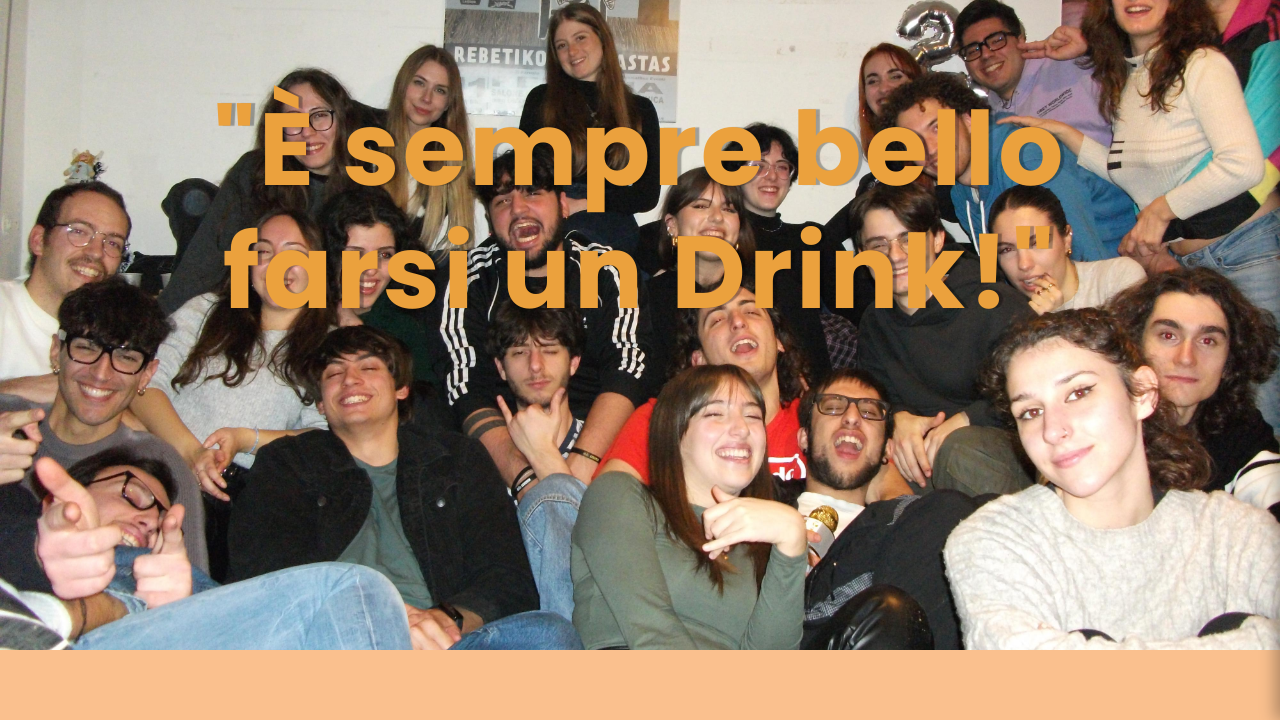
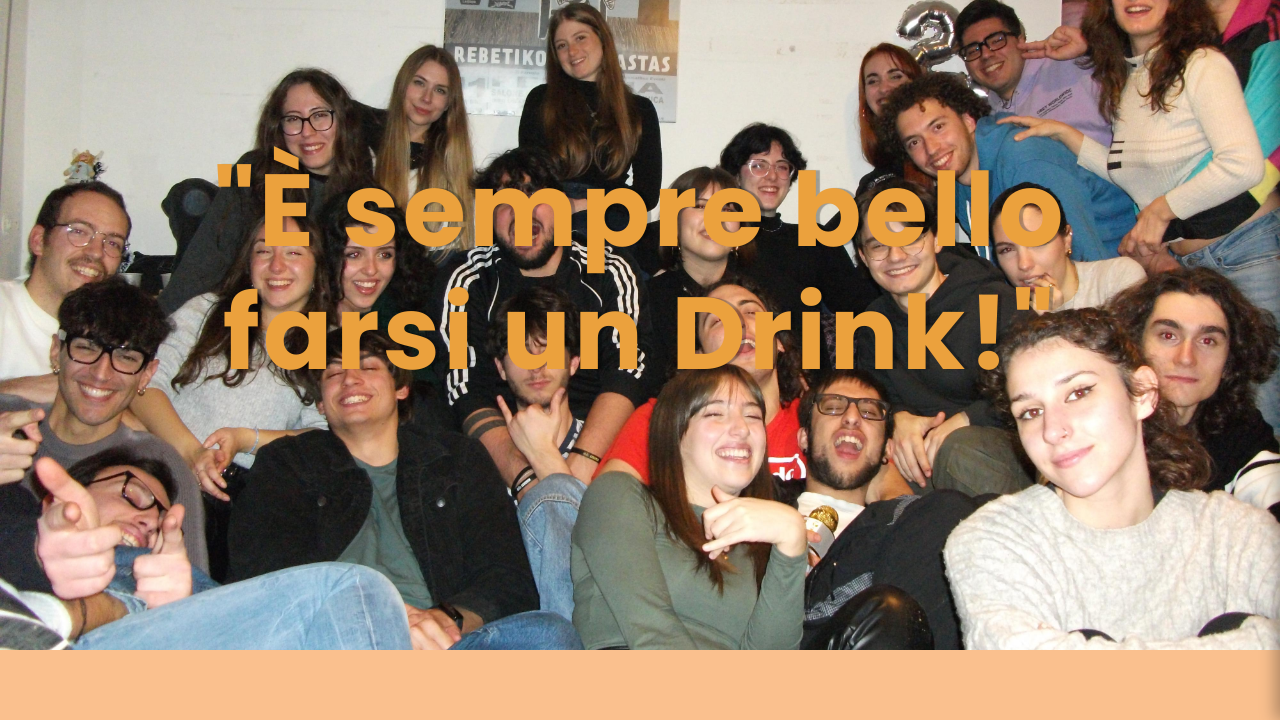
Before and after one commit to Drinkwafers/DrinkTower, a website: page public/index.html in a window 1280 px wide. Shown: the part 80-800 px from the top of the page. Drawn offline with Linux system fonts and the light colour scheme.

Commit message:
centrata scritta

```diff
--- a/public/stile/stile.css
+++ b/public/stile/stile.css
@@ -186,8 +186,10 @@ nav ul li a:hover, .current
 
 #banner
 {
+    position: absolute;
+    top: 18%;
     text-align: center;
-    align-items: center;
+    width: 100%;
 }
 
 h1
```
